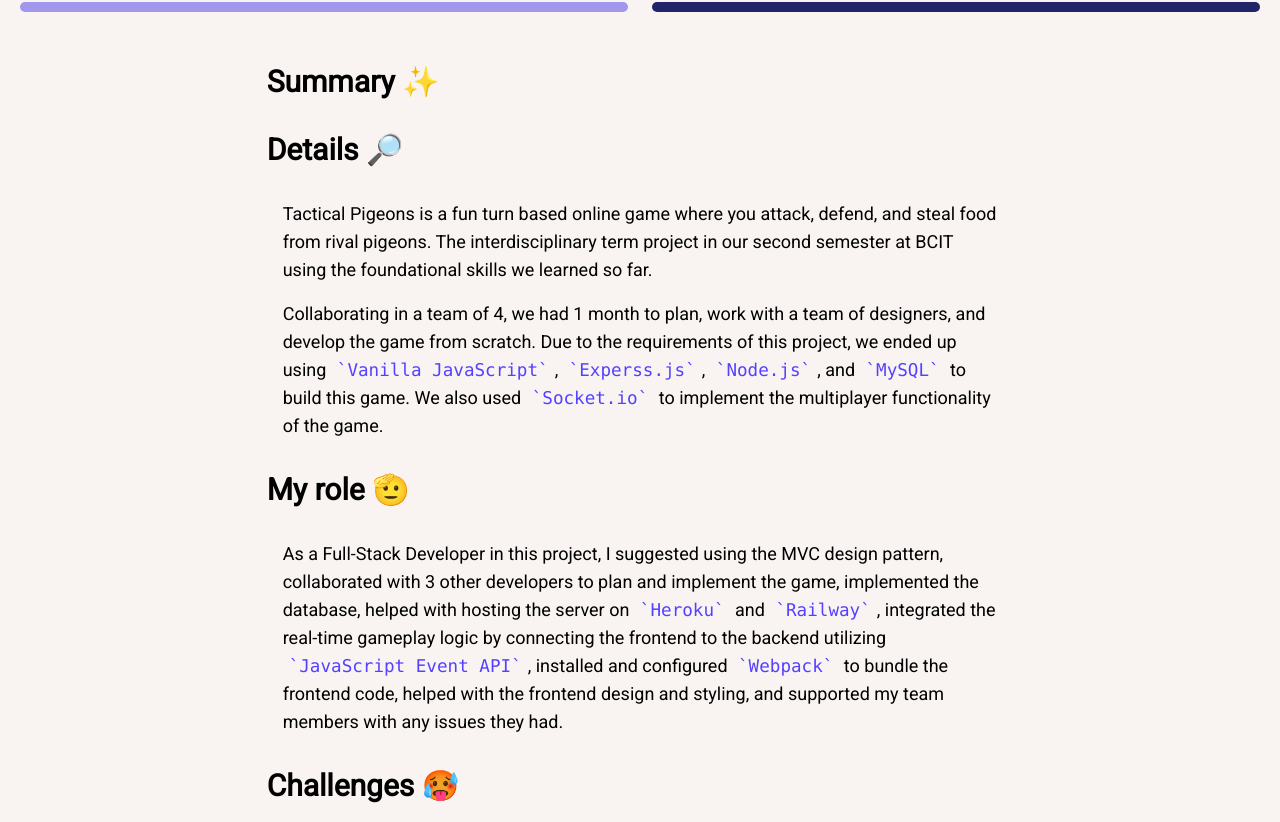
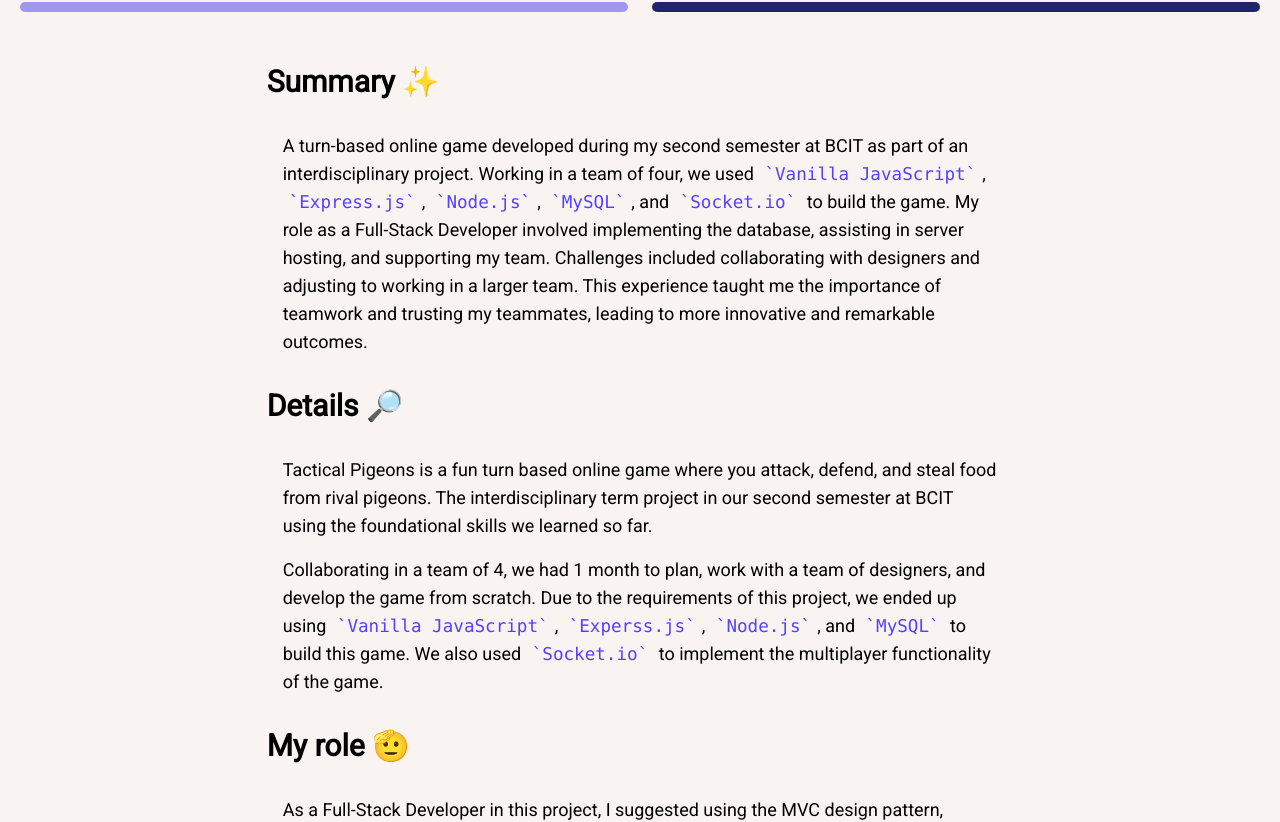
Before and after one commit to iliaamiri/iliabedian-portfolio, a Next.js app: page /artifact-detail/tactical-pigeon in a window 1280 px wide. Shown: the part 917-1739 px from the top of the page. Built offline with nearby package versions, Linux system fonts and the light colour scheme.

Commit message:
add summary

```diff
--- a/src/app/artifact-detail/coughie/coughie.mdx
+++ b/src/app/artifact-detail/coughie/coughie.mdx
@@ -1,3 +1,5 @@
+
+
 # Coughie ☕
 
 Coughie is a mobile-first web application designed to help people who want to quit their vaping habit. Users can input, track their progress, join a community, while growing their virtual plant 🌱.
--- a/src/app/artifact-detail/tactical-pigeon/tactical-pigeon.mdx
+++ b/src/app/artifact-detail/tactical-pigeon/tactical-pigeon.mdx
@@ -1,4 +1,9 @@
 ## Summary ✨
+A turn-based online game developed during my second semester at BCIT as part of an interdisciplinary project.
+Working in a team of four, we used `Vanilla JavaScript`, `Express.js`, `Node.js`, `MySQL`, and `Socket.io` to build the game.
+My role as a Full-Stack Developer involved implementing the database, assisting in server hosting,
+and supporting my team. Challenges included collaborating with designers and adjusting to working in a larger team.
+This experience taught me the importance of teamwork and trusting my teammates, leading to more innovative and remarkable outcomes.
 
 ## Details 🔎
 Tactical Pigeons is a fun turn based online game where you attack, defend, and steal food from rival pigeons. The interdisciplinary
```
